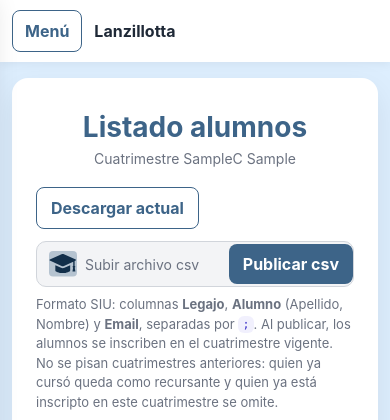
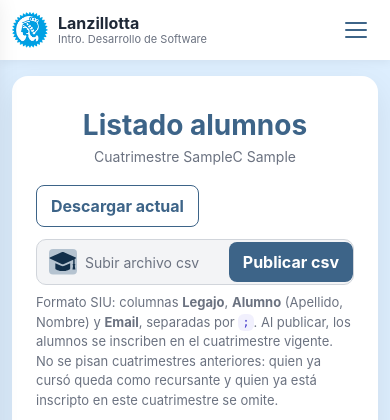
Before and after one commit to fiuba-ids-lanzillotta/gradebook-web, a Flask app: template templates/admin/panel.html in a window 390 px wide. Shown: the top 420 px of the page. Run offline with Flask 3, Linux system fonts and the light colour scheme; the template is opened without the code that fills it: most values are stand-ins (such as "Sample title", 1, 10 or a date in 2020); grey boxes marked "Sample" are stand-in pictures; some web fonts are replaced.

Commit message:
Logo text en formato celular + desplazamiento solapa cerrar sesion

```diff
--- a/static/css/admin.css
+++ b/static/css/admin.css
@@ -177,11 +177,31 @@ html:has(.admin-body),
     width: 250px;
     flex-shrink: 0;
     align-self: stretch;
+    position: sticky;
+    top: 0;
+    height: 100vh;
+    min-height: 100vh;
     background: #ffffff;
     padding: 20px 16px;
     display: flex;
     flex-direction: column;
+    justify-content: space-between;
     gap: 20px;
+    overflow: hidden;
+}
+.admin-sidebar__top {
+    display: flex;
+    flex-direction: column;
+    gap: 20px;
+    flex: 1 1 auto;
+    min-height: 0;
+    overflow-y: auto;
+}
+.admin-sidebar__footer {
+    margin-top: auto;
+    padding-top: 16px;
+    border-top: 1px solid #e5e7eb;
+    flex: 0 0 auto;
 }
 .admin-sidebar__brand {
     display: flex;
@@ -522,25 +542,76 @@ html:has(.admin-body),
     .admin-topbar {
         display: flex;
         align-items: center;
+        justify-content: space-between;
         gap: 12px;
         position: sticky;
         top: 0;
         z-index: 30;
         background: #ffffff;
-        padding: 10px 12px;
+        padding: 8px 12px;
         box-shadow: 0 2px 10px rgba(0, 0, 0, 0.06);
     }
+    .admin-topbar__brand {
+        display: inline-flex;
+        align-items: center;
+        gap: 10px;
+        min-width: 0;
+        text-decoration: none;
+        color: inherit;
+    }
+    .admin-topbar__logo {
+        width: 36px;
+        height: 36px;
+        object-fit: contain;
+        flex-shrink: 0;
+    }
+    .admin-topbar__brand-text {
+        display: flex;
+        flex-direction: column;
+        line-height: 1.15;
+        min-width: 0;
+    }
+    .admin-topbar__name {
+        font-family: var(--font-brand);
+        font-weight: 700;
+        font-size: 16px;
+        color: #1f2937;
+    }
+    .admin-topbar__sub {
+        font-size: 11px;
+        color: #6b7280;
+    }
     .admin-topbar__toggle {
-        border: 1px solid #3d6488;
-        background: #fff;
-        color: #3d6488;
+        display: inline-flex;
+        align-items: center;
+        justify-content: center;
+        width: 44px;
+        height: 44px;
+        padding: 0;
+        border: none;
+        background: transparent;
+        cursor: pointer;
         border-radius: 8px;
-        padding: 8px 12px;
-        font: inherit;
-        font-weight: 700;
-        cursor: pointer;
     }
-    .admin-topbar__title { font-weight: 700; color: #1f2937; }
+    .admin-topbar__toggle:hover { background: #e8f4fb; }
+    .admin-topbar__burger,
+    .admin-topbar__burger::before,
+    .admin-topbar__burger::after {
+        display: block;
+        width: 22px;
+        height: 2px;
+        background: #3d6488;
+        border-radius: 1px;
+    }
+    .admin-topbar__burger { position: relative; }
+    .admin-topbar__burger::before,
+    .admin-topbar__burger::after {
+        content: "";
+        position: absolute;
+        left: 0;
+    }
+    .admin-topbar__burger::before { top: -7px; }
+    .admin-topbar__burger::after { top: 7px; }
     .admin-shell { flex-direction: column; }
     .admin-sidebar {
         position: fixed;
--- a/templates/admin/base_admin.html
+++ b/templates/admin/base_admin.html
@@ -14,13 +14,20 @@
 <body class="admin-body">
     <div class="admin-shell">
         <header class="admin-topbar">
-            <button type="button" class="admin-topbar__toggle" id="admin-menu-toggle" aria-expanded="false" aria-controls="admin-sidebar">
-                Menú
+            <a href="{{ url_for('web.admin.panel.index') }}" class="admin-topbar__brand">
+                <img src="{{ url_for('static', filename='img/logo.png') }}" alt="Lanzillotta" class="admin-topbar__logo">
+                <span class="admin-topbar__brand-text">
+                    <span class="admin-topbar__name">Lanzillotta</span>
+                    <span class="admin-topbar__sub">Intro. Desarrollo de Software</span>
+                </span>
+            </a>
+            <button type="button" class="admin-topbar__toggle" id="admin-menu-toggle" aria-label="Abrir menú" aria-expanded="false" aria-controls="admin-sidebar">
+                <span class="admin-topbar__burger" aria-hidden="true"></span>
             </button>
-            <span class="admin-topbar__title">Lanzillotta</span>
         </header>
         <div class="admin-sidebar-overlay" id="admin-sidebar-overlay" hidden></div>
         <aside class="admin-sidebar" id="admin-sidebar">
+            <div class="admin-sidebar__top">
                 <a href="{{ url_for('web.admin.panel.index') }}" class="admin-sidebar__brand">
                     <img src="{{ url_for('static', filename='img/logo.png') }}" alt="Logo Lanzillotta" class="admin-sidebar__logo">
                     <span class="admin-sidebar__brand-text">
@@ -42,6 +49,7 @@
                         {% endif %}
                     {% endfor %}
                 </nav>
+            </div>
 
             <div class="admin-sidebar__footer">
                 <p class="admin-sidebar__user">{{ nombre_docente }}</p>
```
Lines whose indentation alone changed are shown as unchanged.
